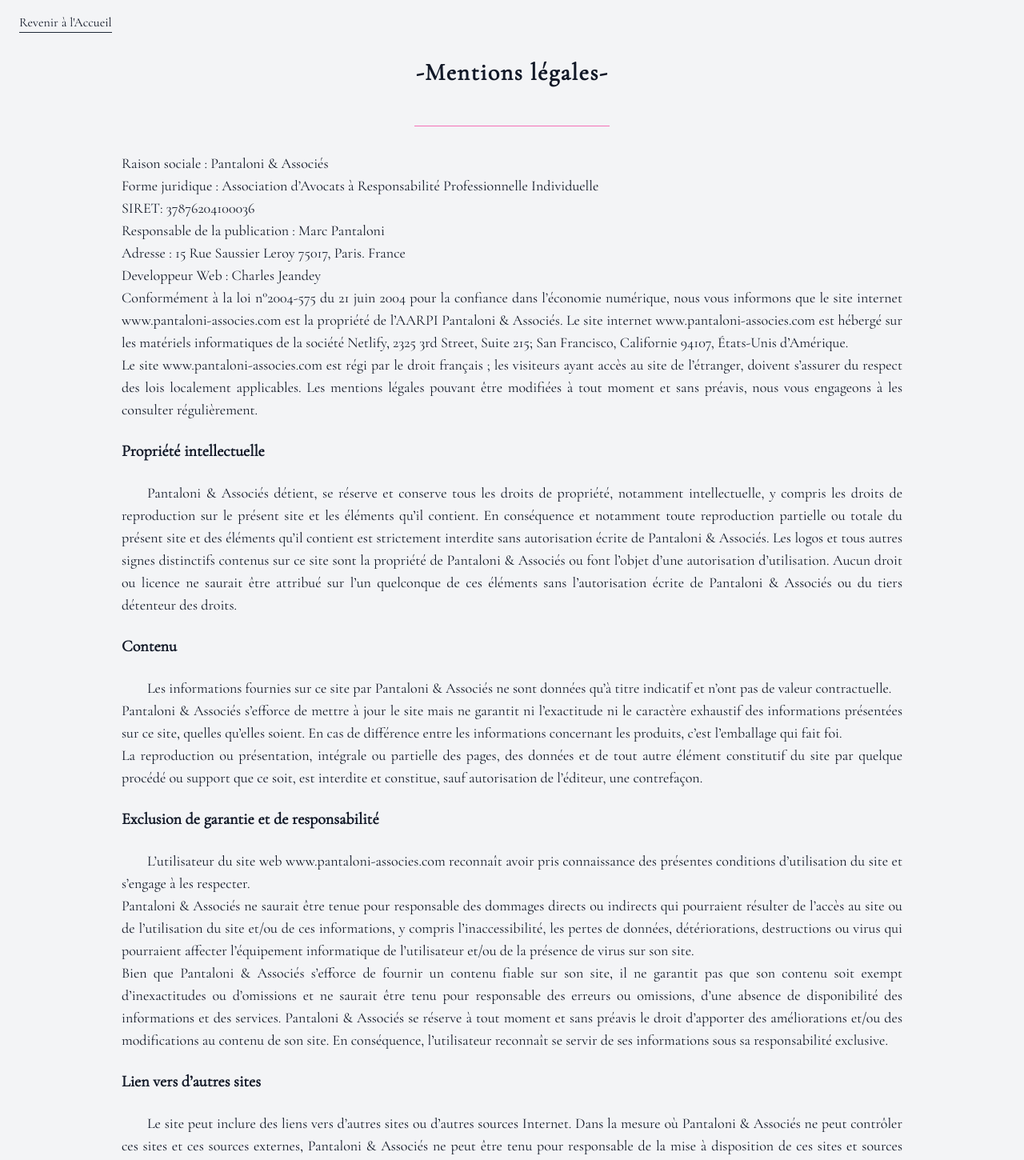
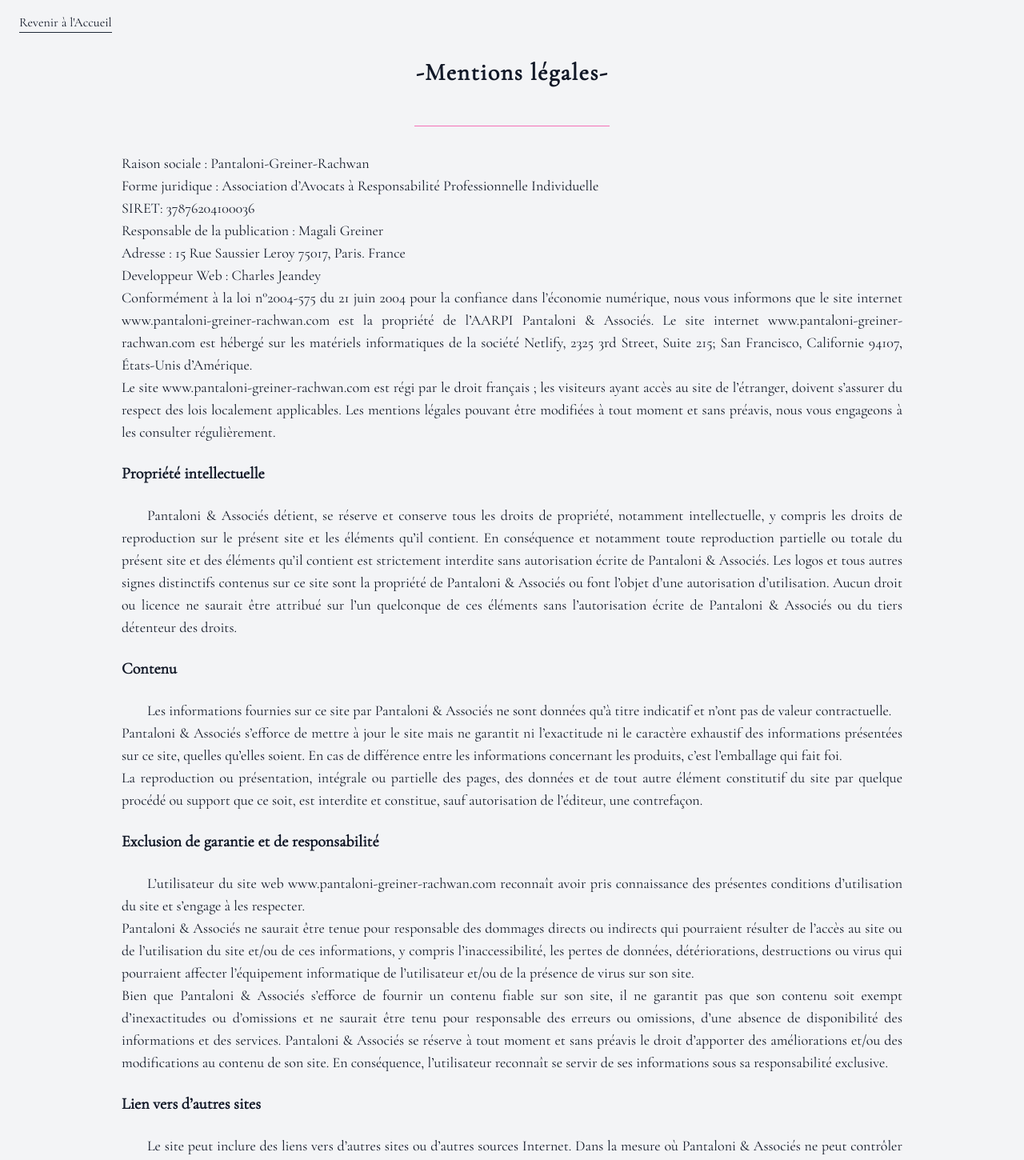
Before and after one commit to Chaloulou75/pantaloni-associes-2, a Nuxt app: page /mentionslegales in a window 1280 px wide. Shown: the top 1450 px of the page at 80% size. Built offline with nearby package versions, Linux system fonts and the light colour scheme.

Commit message:
change name

```diff
--- a/nuxt.config.js
+++ b/nuxt.config.js
@@ -60,7 +60,7 @@
   },
 
   sitemap: {
-    hostname: "https://www.pantaloni-associes.com",
+    hostname: "https://www.pantaloni-greiner-rachwan.com",
     gzip: true,
   },
 
--- a/pages/mentionslegales.vue
+++ b/pages/mentionslegales.vue
@@ -30,26 +30,27 @@
       <div class="w-1/4 mx-auto my-8 border-t border-pink-400"></div>
       <div class="mb-6 text-lg text-justify">
         <p>
-          Raison sociale : Pantaloni &amp; Associés<br />
+          Raison sociale : Pantaloni-Greiner-Rachwan<br />
           Forme juridique : Association d’Avocats à Responsabilité
           Professionnelle Individuelle<br />
           SIRET: 37876204100036<br />
-          Responsable de la publication : Marc Pantaloni <br />
+          Responsable de la publication : Magali Greiner <br />
           Adresse : 15 Rue Saussier Leroy 75017, Paris. France<br />
           Developpeur Web : Charles Jeandey
         </p>
         <p>
           Conformément à la loi n°2004-575 du 21 juin 2004 pour la confiance
           dans l’économie numérique, nous vous informons que le site internet
-          www.pantaloni-associes.com est la propriété de l’AARPI Pantaloni &amp;
-          Associés. Le site internet www.pantaloni-associes.com est hébergé sur
-          les matériels informatiques de la société Netlify, 2325 3rd Street,
-          Suite 215; San Francisco, Californie 94107, États-Unis d’Amérique.<br />
-          Le site www.pantaloni-associes.com est régi par le droit français ;
-          les visiteurs ayant accès au site de l’étranger, doivent s’assurer du
-          respect des lois localement applicables. Les mentions légales pouvant
-          être modifiées à tout moment et sans préavis, nous vous engageons à
-          les consulter régulièrement.
+          www.pantaloni-greiner-rachwan.com est la propriété de l’AARPI
+          Pantaloni &amp; Associés. Le site internet
+          www.pantaloni-greiner-rachwan.com est hébergé sur les matériels
+          informatiques de la société Netlify, 2325 3rd Street, Suite 215; San
+          Francisco, Californie 94107, États-Unis d’Amérique.<br />
+          Le site www.pantaloni-greiner-rachwan.com est régi par le droit
+          français ; les visiteurs ayant accès au site de l’étranger, doivent
+          s’assurer du respect des lois localement applicables. Les mentions
+          légales pouvant être modifiées à tout moment et sans préavis, nous
+          vous engageons à les consulter régulièrement.
         </p>
       </div>
       <div class="mb-6 text-base">
@@ -93,9 +94,9 @@
         </h3>
         <div class="mb-6 text-lg text-justify">
           <p class="indent-8">
-            L’utilisateur du site web www.pantaloni-associes.com reconnaît avoir
-            pris connaissance des présentes conditions d’utilisation du site et
-            s’engage à les respecter.<br />
+            L’utilisateur du site web www.pantaloni-greiner-rachwan.com
+            reconnaît avoir pris connaissance des présentes conditions
+            d’utilisation du site et s’engage à les respecter.<br />
             Pantaloni &amp; Associés ne saurait être tenue pour responsable des
             dommages directs ou indirects qui pourraient résulter de l’accès au
             site ou de l’utilisation du site et/ou de ces informations, y
@@ -126,7 +127,7 @@
             responsabilité quant aux contenus, publicités, produits, services ou
             tout autre matériel disponible sur ou à partir de ces sites ou
             sources externes. Ces liens sont proposés aux utilisateurs du site
-            www.pantaloni-associes.com en tant que service. La décision
+            www.pantaloni-greiner-rachwan.com en tant que service. La décision
             d’activer les liens vous appartient exclusivement. Nous vous
             rappelons que les sites non-affiliés sont soumis à leurs propres
             conditions d’utilisation.
```
